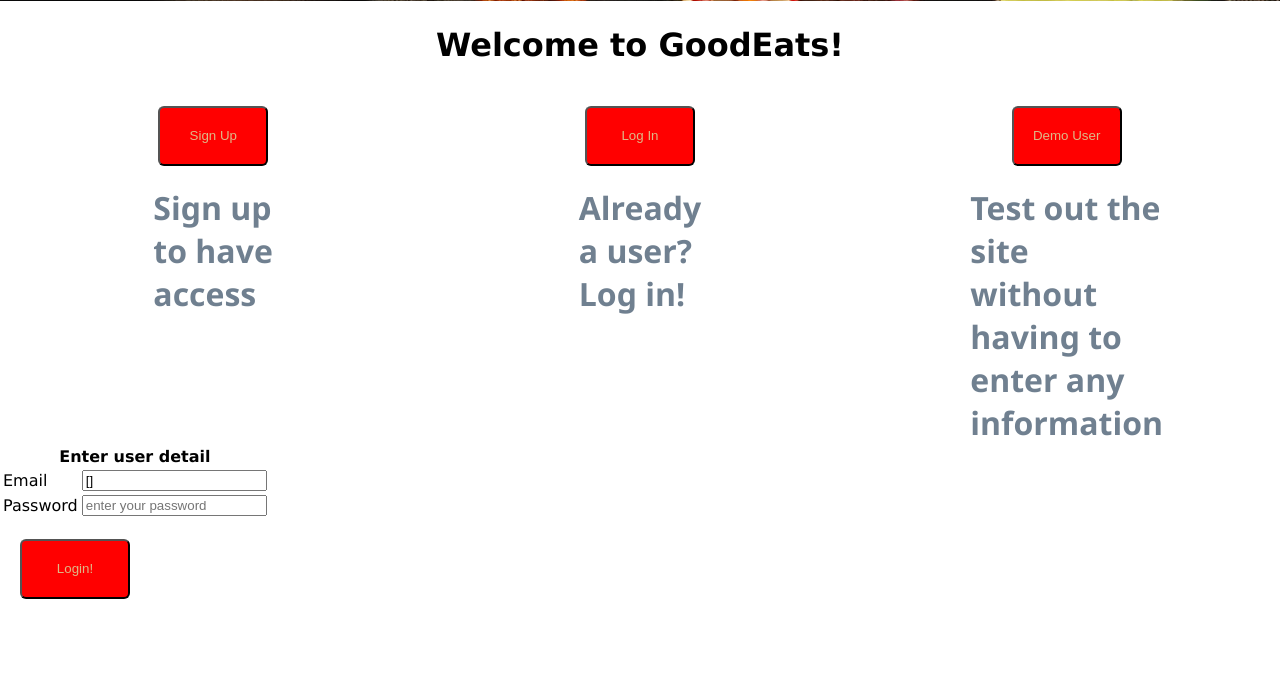
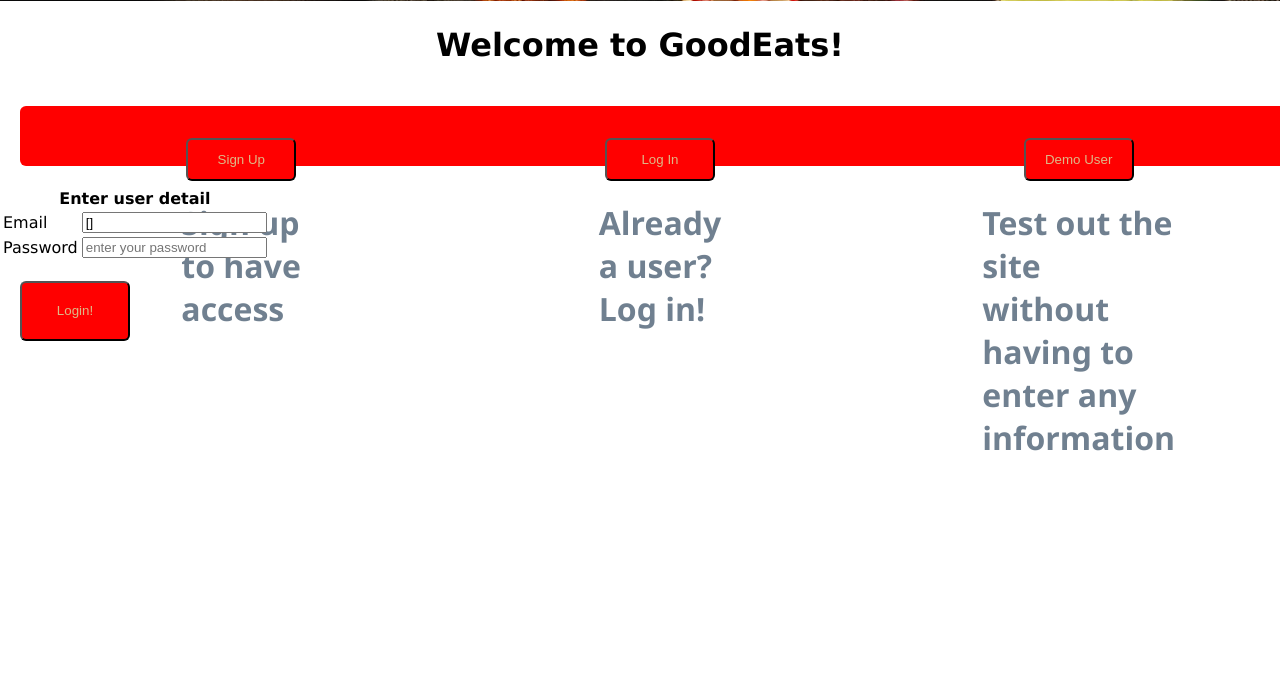
Before and after one commit to dunnjm814/goodEats, a Node project: template views/splash.pug in a window 1280 px wide. Shown: the part 399-1083 px from the top of the page. After the commit the page ends 850 px from the top, so only its background shows below. Run offline with Node 20 templates, Linux system fonts and the light colour scheme; the template is opened without the code that fills it, so the values that code supplies are empty.

Commit message:
pug naming convention

```diff
--- a/app.js
+++ b/app.js
@@ -12,7 +12,7 @@
 const indexRouter = require('./routes/index');
 const usersRouter = require('./routes/users');
 const recipesRouter = require('./routes/recipes')
-const { restoreUser } = require('./auth.js');
+
 
 const app = express();
 
--- a/public/stylesheets/splash.css
+++ b/public/stylesheets/splash.css
@@ -22,7 +22,7 @@
     font-weight: normal;
   }
 
-  #header {
+  .header-1 {
       display: flex;
       width: 100%;
       justify-content: center;
@@ -34,6 +34,18 @@
     background-size: cover;
   }
 
+  .buttons {
+    margin: 20px;
+    padding: 12px;
+    height: 60px;
+    width: 110px;
+    color:burlywood;
+    background-color: red;
+    border-radius: 6px;
+    transition: all .5s ease-in-out;
+
+
+  }
   button {
     margin: 20px;
     padding: 12px;
@@ -49,7 +61,7 @@
   button:hover {
     transform:scale(1.25) ;
   }
-#buttons {
+.buttons {
     display: flex;
     justify-content: space-around;
     width: 100%;
--- a/views/splash.pug
+++ b/views/splash.pug
@@ -5,9 +5,9 @@
     link(rel='stylesheet' href='/stylesheets/splash.css')
     img(src='/images/pexels-chan-walrus-958545.jpg' class="splashImg")
 
-    div(id="header")
+    div(class="header-1")
         h1 Welcome to GoodEats!
-    div(id="buttons")
+    div(class="buttons")
         div(class="buttonDiv")
             button(id="signUpButton") Sign Up
             span Sign up to have access
@@ -17,7 +17,7 @@
         div(class="buttonDiv")
             button(id="demoButton") Demo User
             span Test out the site without having to enter any information
-    div(id="formHolder")
+    div(class="formHolder")
         if errors
             div(class="alert" role="alert")
                 p The following error(s) occurred:
@@ -42,7 +42,7 @@
                             label(for='password') Password
                         td
                             input(type='password' name='password' placeholder='enter your password')
-            button(type='submit') Login!
+            button(type='submit' class="loginButton") Login!
         form(action='/users/signup' method='post' id='signupForm' class="hidden")
             input(type="hidden" name="_csrf" value=token)
             table
```
